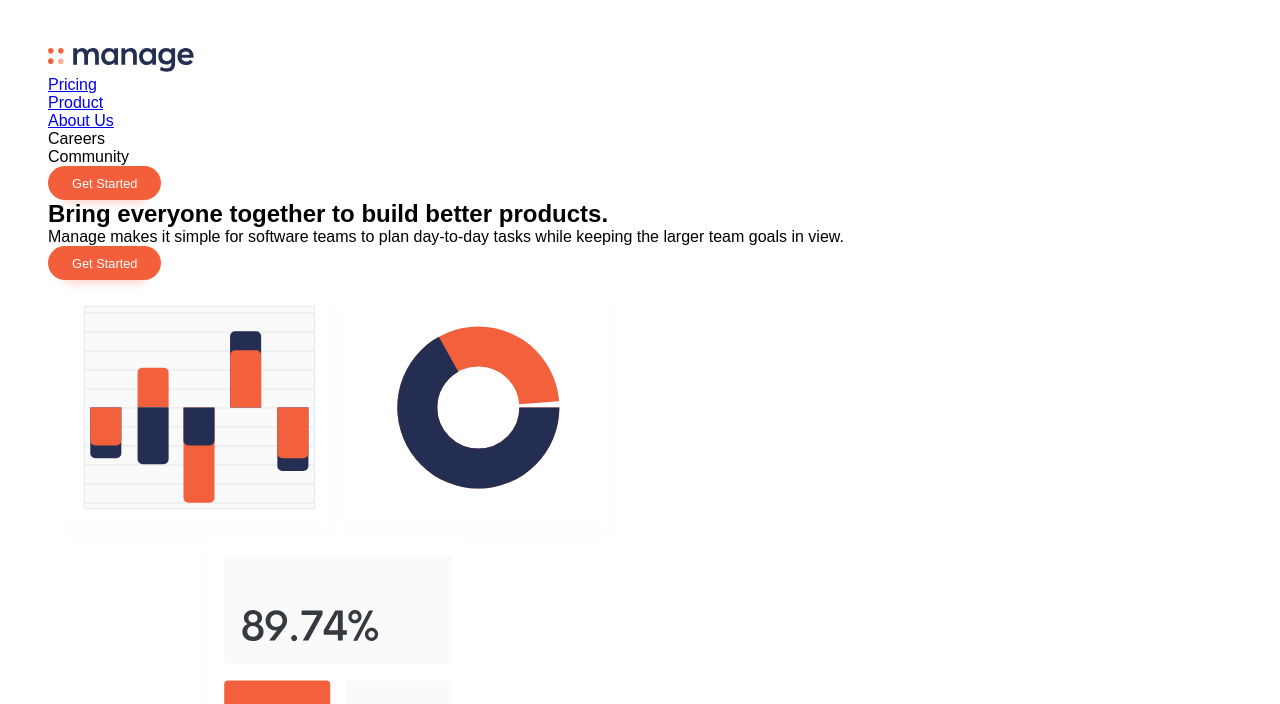
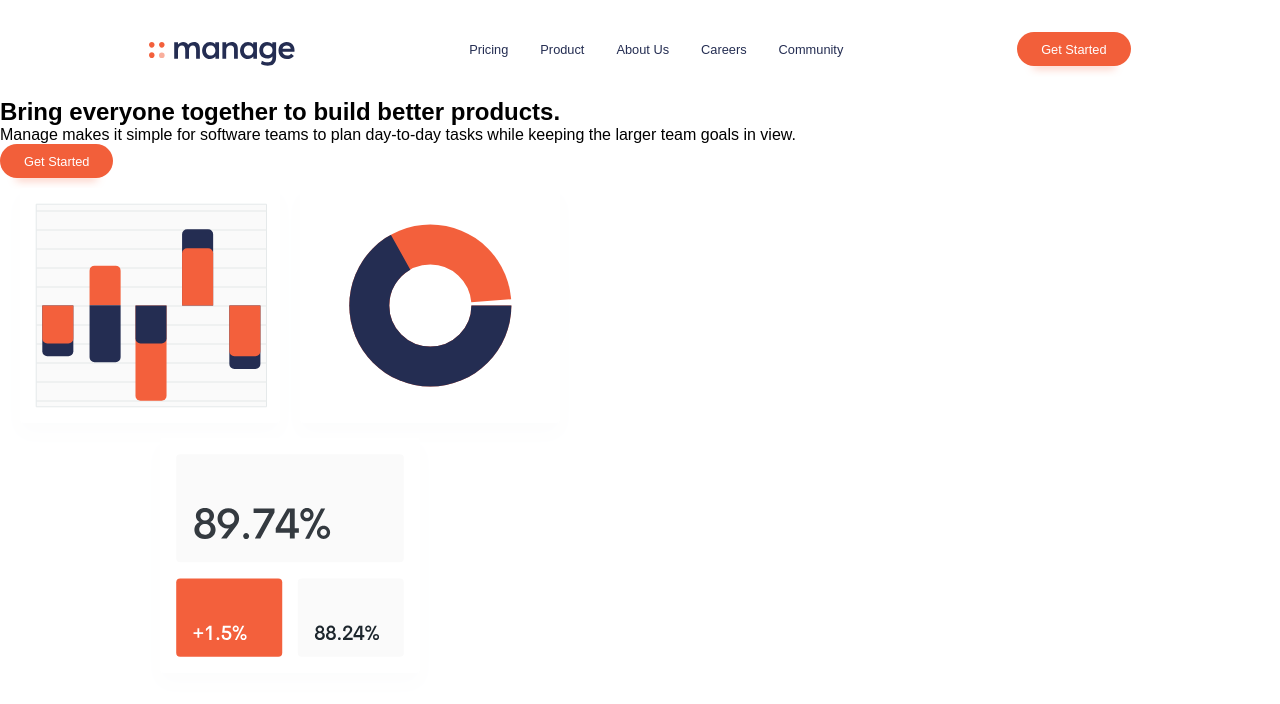
Before and after one commit to georgehossa/manage-landing-page, a plain HTML site: page src/index.html in a window 1280 px wide. Shown: the top 704 px of the page. Drawn offline with Linux system fonts and the light colour scheme; a web font is replaced by a local one.

Commit message:
Finish header, desktop version

```diff
--- a/src/css/index.css
+++ b/src/css/index.css
@@ -14,6 +14,7 @@
   --fontDefault: "Be Vietnam", sans-serif;
   --baseFontSize: 16px;
   --borderRadius: 2rem;
+  --maxWidth: 76.66%;
 }
 
 *,
@@ -29,14 +30,56 @@ ul {
 }
 
 body {
-  padding: 3rem;
   font-family: var(--fontDefault);
   font-size: var(--baseFontSize);
 }
 
 /*=============================================
+=            LAYOUT            =
+=============================================*/
+
+.header {
+  max-width: var(--maxWidth);
+  margin: 0 auto;
+  padding: 2rem 0;
+}
+
+/*=====  End of LAYOUT  ======*/
+
+/*=============================================
 =            COMPONENTS            =
 =============================================*/
+
+/*----------  NAV  ----------*/
+
+.nav,
+.nav__list {
+  display: flex;
+  justify-content: space-between;
+  align-items: center;
+}
+
+.nav__list {
+  font-size: 0.8rem;
+  font-weight: 500;
+}
+
+.nav__item {
+  margin: 0 1rem;
+}
+
+.nav__link {
+  text-decoration: none;
+  color: var(--DarkBlue);
+}
+
+.nav__link:hover {
+  color: var(--DarkGrayishBlue);
+}
+
+.nav__logo {
+  align-self: flex-end;
+}
 
 /*----------  BUTTON  ----------*/
 .btn {
--- a/src/index.html
+++ b/src/index.html
@@ -17,19 +17,15 @@
   <main>
     <header class="header">
       <nav class="nav">
-        <div class="nav__logo">
-          <img src="./images/logo.svg" alt="manage logo">
-        </div>
+        <img class="nav__logo" src="./images/logo.svg" alt="manage logo">
         <ul class="nav__list">
           <li class="nav__item"><a href="/" class="nav__link">Pricing</a></li>
           <li class="nav__item"><a href="/" class="nav__link">Product</a></li>
           <li class="nav__item"><a href="/" class="nav__link">About Us</a></li>
-          <li class="nav__item"><a href="/" class="nav__link"></a>Careers</li>
-          <li class="nav__item"><a href="/" class="nav__link"></a>Community</li>
+          <li class="nav__item"><a href="/" class="nav__link">Careers</a></li>
+          <li class="nav__item"><a href="/" class="nav__link">Community</a></li>
         </ul>
-        <div class="nav__cta">
-          <a href="/" class="btn btn--orange">Get Started</a>
-        </div>
+        <a href="/" class="btn btn--orange">Get Started</a>
       </nav>
     </header>
     <section class="hero">
```
